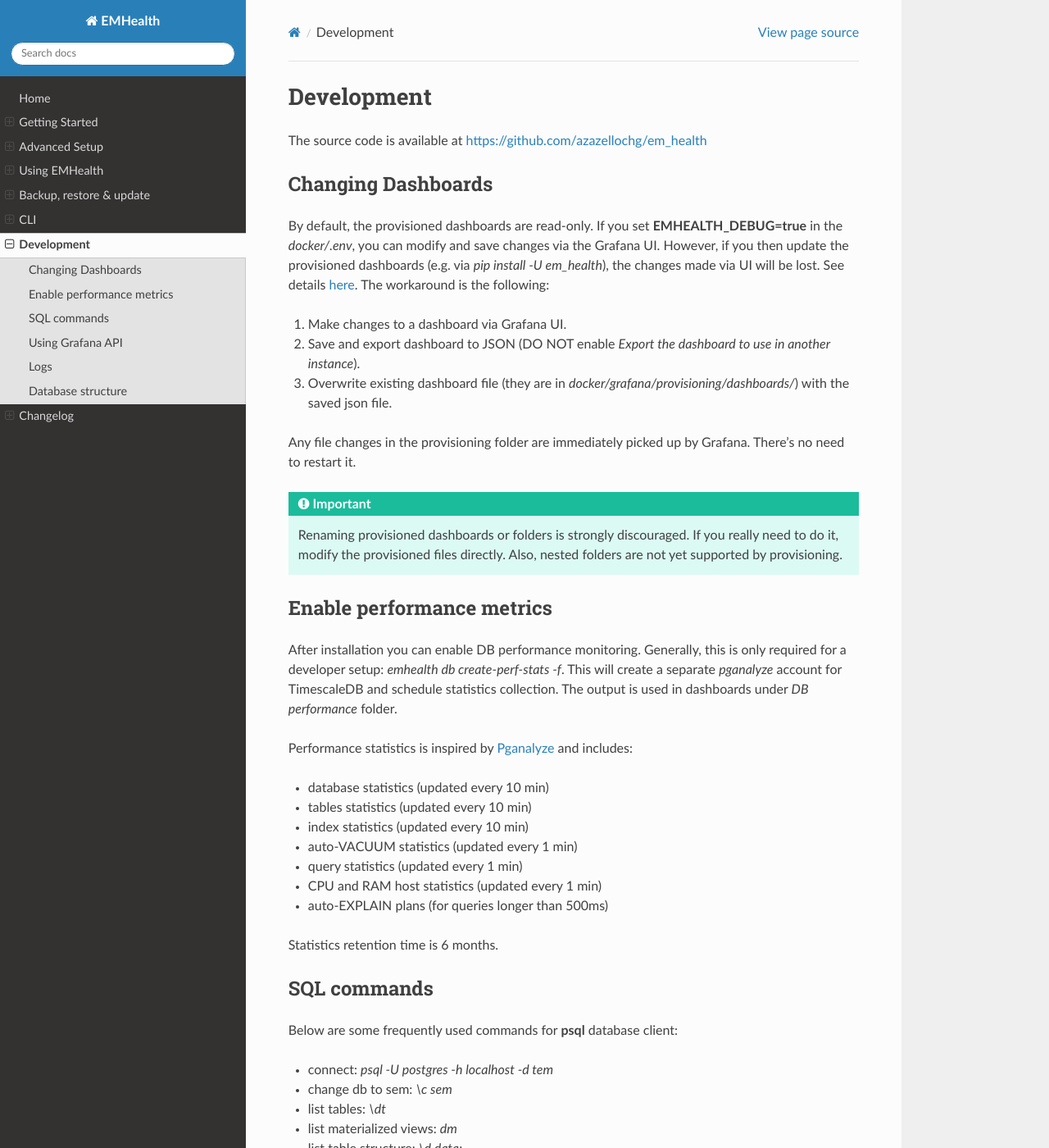
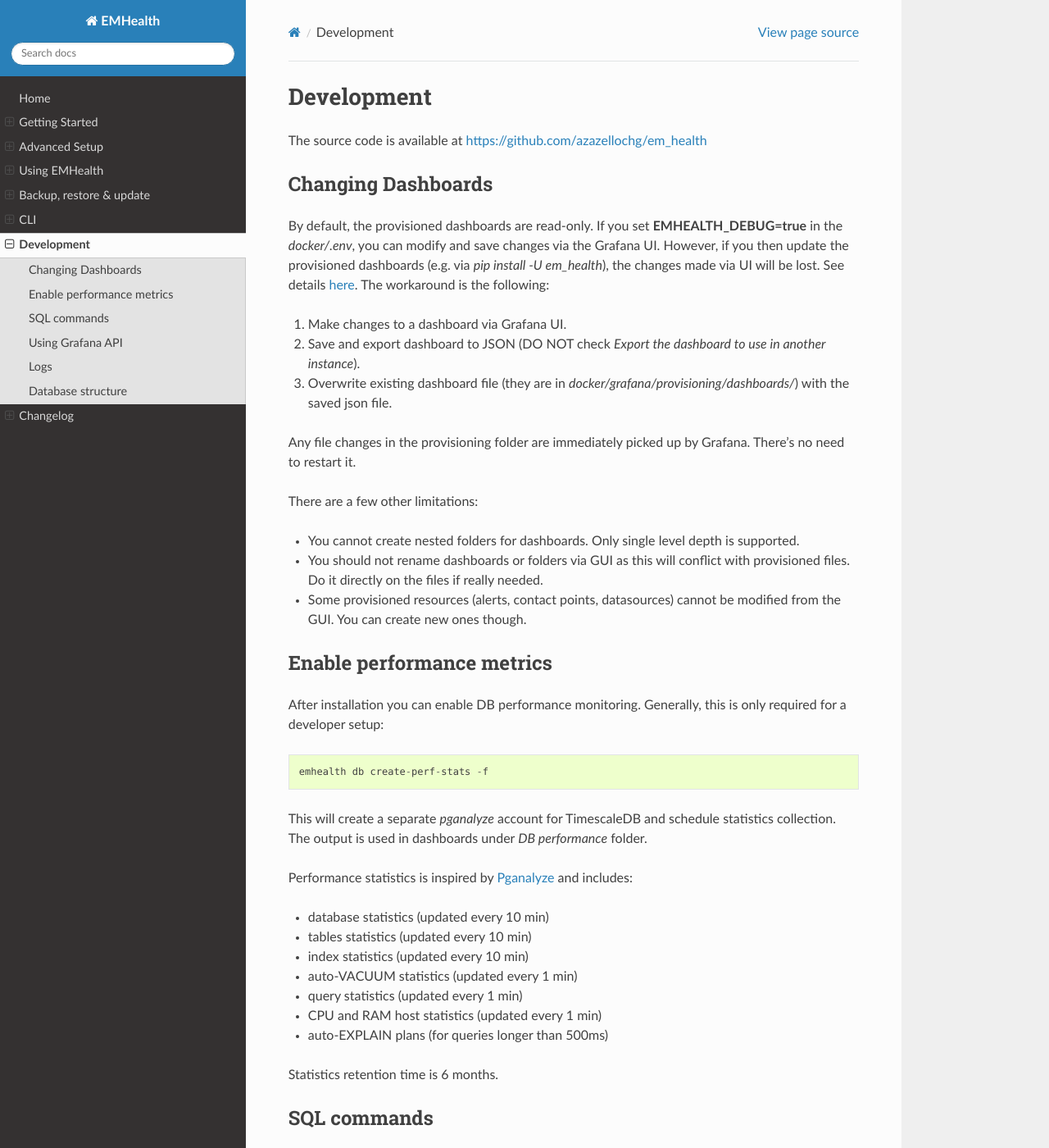
Before and after one commit to azazellochg/em_health, a Sphinx documentation site: the page built from docs/development.rst, in a window 1280 px wide and 1400 px high. Shown: the whole window at 82% size. Built offline with Sphinx 7.4.7 and the Read the Docs theme 3.1.0, drawn with Linux system fonts in a browser that asks for light colours; some of the changed text lies outside the part shown.

Commit message:
minor docs update

```diff
--- a/docs/advanced_setup.rst
+++ b/docs/advanced_setup.rst
@@ -28,7 +28,7 @@
 - **name**: custom field, used for display purposes. You can customize this.
 - **type**: database name. "tem" or "sem" only.
 - **template**: microscope platform. Allowed values are "krios", "talos" or "sem". Currently not in use.
-- **server**: Optional field. IP address of the microscope PC (#1 on the screenshot above). This is used to connect to MSSQL server on the MPC directly and import UEC.
+- **server**: Optional field. IP address of the microscope PC (#1 on the screenshot above). This is used to connect to MSSQL/PostgreSQL servers on the MPC directly.
 
 Security Configuration
 ^^^^^^^^^^^^^^^^^^^^^^
@@ -40,7 +40,7 @@
   - POSTGRES_USER (default: *postgres*) - superuser, password: POSTGRES_PASSWORD
   - *grafana* - read-only user, password: POSTGRES_GRAFANA_PASSWORD
   - [optional] *pganalyze* - database metrics user, password: POSTGRES_PGANALYZE_PASSWORD
-  - [optional] MSSQL_USER and MSSQL_PASSWORD are used to connect to the MSSQL database on the MPC
+  - [optional] MSSQL_USER and MSSQL_PASSWORD are used to connect to the MSSQL/PostgreSQL database on the MPC
 
 - Grafana accounts:
 
--- a/docs/development.rst
+++ b/docs/development.rst
@@ -11,18 +11,27 @@
 `here <https://grafana.com/docs/grafana/latest/administration/provisioning/#make-changes-to-a-provisioned-dashboard>`_. The workaround is the following:
 
 1. Make changes to a dashboard via Grafana UI.
-2. Save and export dashboard to JSON (DO NOT enable `Export the dashboard to use in another instance`).
+2. Save and export dashboard to JSON (DO NOT check `Export the dashboard to use in another instance`).
 3. Overwrite existing dashboard file (they are in `docker/grafana/provisioning/dashboards/`) with the saved json file.
 
 Any file changes in the provisioning folder are immediately picked up by Grafana. There's no need to restart it.
 
-.. important:: Renaming provisioned dashboards or folders is strongly discouraged. If you really need to do it, modify the provisioned files directly. Also, nested folders are not yet supported by provisioning.
+There are a few other limitations:
+
+* You cannot create nested folders for dashboards. Only single level depth is supported.
+* You should not rename dashboards or folders via GUI as this will conflict with provisioned files. Do it directly on the files if really needed.
+* Some provisioned resources (alerts, contact points, datasources) cannot be modified from the GUI. You can create new ones though.
 
 
 Enable performance metrics
 ^^^^^^^^^^^^^^^^^^^^^^^^^^
 
-After installation you can enable DB performance monitoring. Generally, this is only required for a developer setup: `emhealth db create-perf-stats -f`.
+After installation you can enable DB performance monitoring. Generally, this is only required for a developer setup:
+
+.. code-block::
+
+    emhealth db create-perf-stats -f
+
 This will create a separate *pganalyze* account for TimescaleDB and schedule statistics collection.
 The output is used in dashboards under *DB performance* folder.
 
@@ -107,12 +116,12 @@
     * error_definitions
     * errors - main UEC data table for all instruments
 
-* fdw_ms_IID - foreign server schema for MSSQL with UECs
+* fdw_ms_IID - foreign server schema for MSSQL with UECs (for each IID)
 
     * error_definitions
     * error_notifications
 
-* fdw_pg_IID - foreign server schema for PostgreSQL with HM data
+* fdw_pg_IID - foreign server schema for PostgreSQL with HM data (for each IID)
 
     * event_property
     * event_property_type
```
Also changed, not shown: docs/getting_started.rst (+7 -7 lines), docs/using_emhealth.rst (+3 -7 lines).
